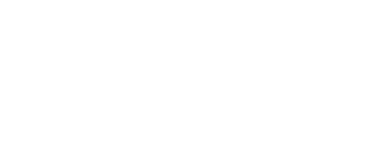
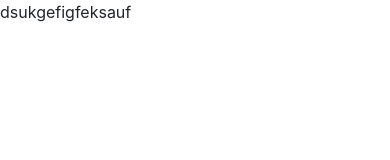
Before and after one commit to VitorMuniz333/PluginCamera, a website: page www/index.html in a window 390 px wide. Drawn offline with nearby package versions, Linux system fonts and the light colour scheme; some packages are replaced by stand-ins of ours.

Commit message:
camera e sei lá mais oque

```diff
--- a/www/index.html
+++ b/www/index.html
@@ -21,5 +21,7 @@ crossorigin="anonymous"></script>
 </head>
 <body>
 
+    <p>dsukgefigfeksauf</p>
+
 </body>
 </html>
```
